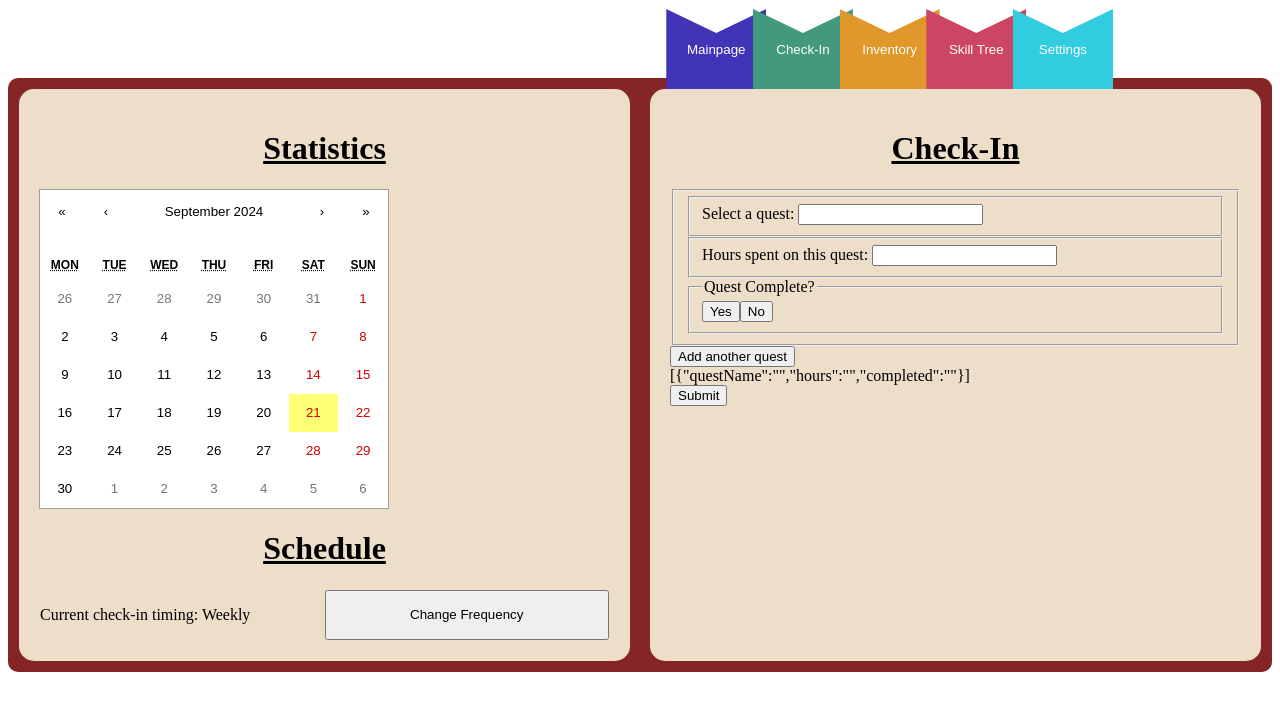
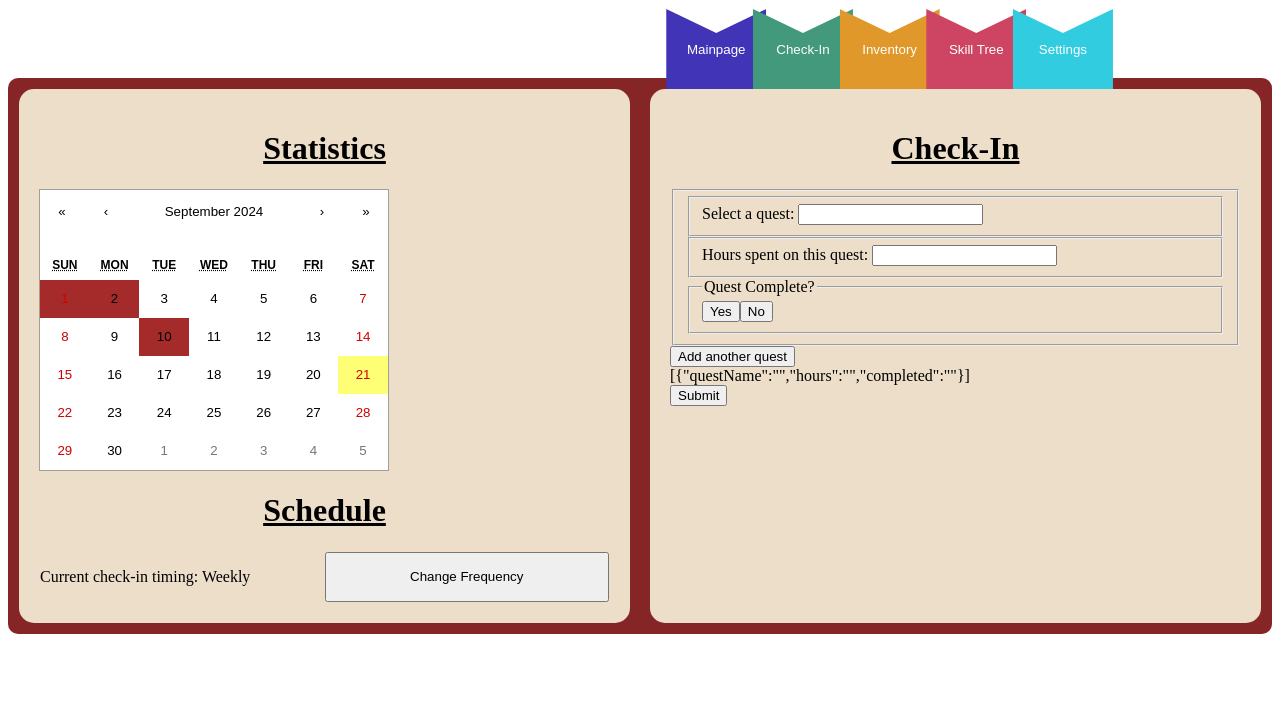
Before and after one commit to Edutale/Team-Plasma, a React (Vite) app in the folder edutale/: page /check-in in a window 1280 px wide. Shown: the top 710 px of the page. Built offline with nearby package versions, Linux system fonts and the light colour scheme.

Commit message:
Added calendar functionality that applies special style to checked-in days

```diff
--- a/edutale/src/CheckIn/CalendarHolder/CalendarHolder.css
+++ b/edutale/src/CheckIn/CalendarHolder/CalendarHolder.css
@@ -1,4 +1,5 @@
-/* Modified from default react-calendar css file */
+/* Modified from default react-calendar css file
+   A lot of this stuff can probably be deleted */
 
 .react-calendar {
     width: 350px;
@@ -160,3 +161,7 @@
   .react-calendar--selectRange .react-calendar__tile--hover {
     background-color: #e6e6e6;
   }
+
+  .checked-in {
+    background-color: brown;
+  }
--- a/edutale/src/CheckIn/CalendarHolder/CalendarHolder.jsx
+++ b/edutale/src/CheckIn/CalendarHolder/CalendarHolder.jsx
@@ -1,13 +1,30 @@
 // Sole purpose of CalendarHolder is to hold the Calendar from react-calendar
 import Calendar from 'react-calendar'
-
-import './CalendarHolder.css';
+import './CalendarHolder.css'
+import * as USER from "../../USER.json"
 
 export default function CalendarHolder() {
+    // function that iterates through the react-calendar's days,
+    // comparing each day to the stored checked-in days for the
+    // user. Will apply the "checked-in" class to dates that
+    // were found.
+    function checkedInDays({ date }) {
+        if (USER.checkedInDates.find(dDate => isSameDay(Date.parse(dDate), Date.parse(date)))) {
+            return "checked-in"
+        }
+    }
+
     return (
         <>
             <h1 className="header"> <u> Statistics </u> </h1>
-            <Calendar />
+            <Calendar calendarType="gregory" tileClassName={checkedInDays} view="month" maxDetail="month"/>
         </>
     )
 }
+
+// returns whether or not the two Date objects are on the same day. Done by
+// checking the difference in milliseconds between the current react-calendar
+// date and the dates within the checked-in days array.
+function isSameDay(date1, date2) {
+    return Math.round((date1 - date2) / 86400000) === 0
+  }
--- a/edutale/src/CheckIn/CheckInForm/CheckInForm.jsx
+++ b/edutale/src/CheckIn/CheckInForm/CheckInForm.jsx
@@ -35,12 +35,12 @@ export default function CheckInForm() {
           {/* questName will be a dropdown at some point */}
           <fieldset>
             <fieldset>
-              <label for="questName"> Select a quest: </label>
+              <label htmlFor="questName"> Select a quest: </label>
               <input name="questName" type="text" value={item.questName} onChange={(event) => handleChange(event, ind)}/>
             </fieldset>
 
             <fieldset>
-              <label for="hours"> Hours spent on this quest: </label>
+              <label htmlFor="hours"> Hours spent on this quest: </label>
               <input name="hours" type="number" min="1" step="1" value={item.hours} onChange={(event) => handleChange(event, ind)}/>
             </fieldset>
 
--- a/edutale/src/USER.json
+++ b/edutale/src/USER.json
@@ -2,8 +2,9 @@
   "name": "akuri",
   "avatar": "/assets/avatar.gif",
   "level": 2,
-  "exp": 1000,
+  "exp": 750,
   "quests": ["HTML 1", "HTML 2", "HTML 3"],
   "schedule": "Weekly",
-  "joinDate": "2024-09-20"
+  "joinDate": "2024-09-20",
+  "checkedInDates": ["2024-08-09", "2024-08-11", "2024-09-01", "2024-09-02", "2024-09-10"]
 }
```
